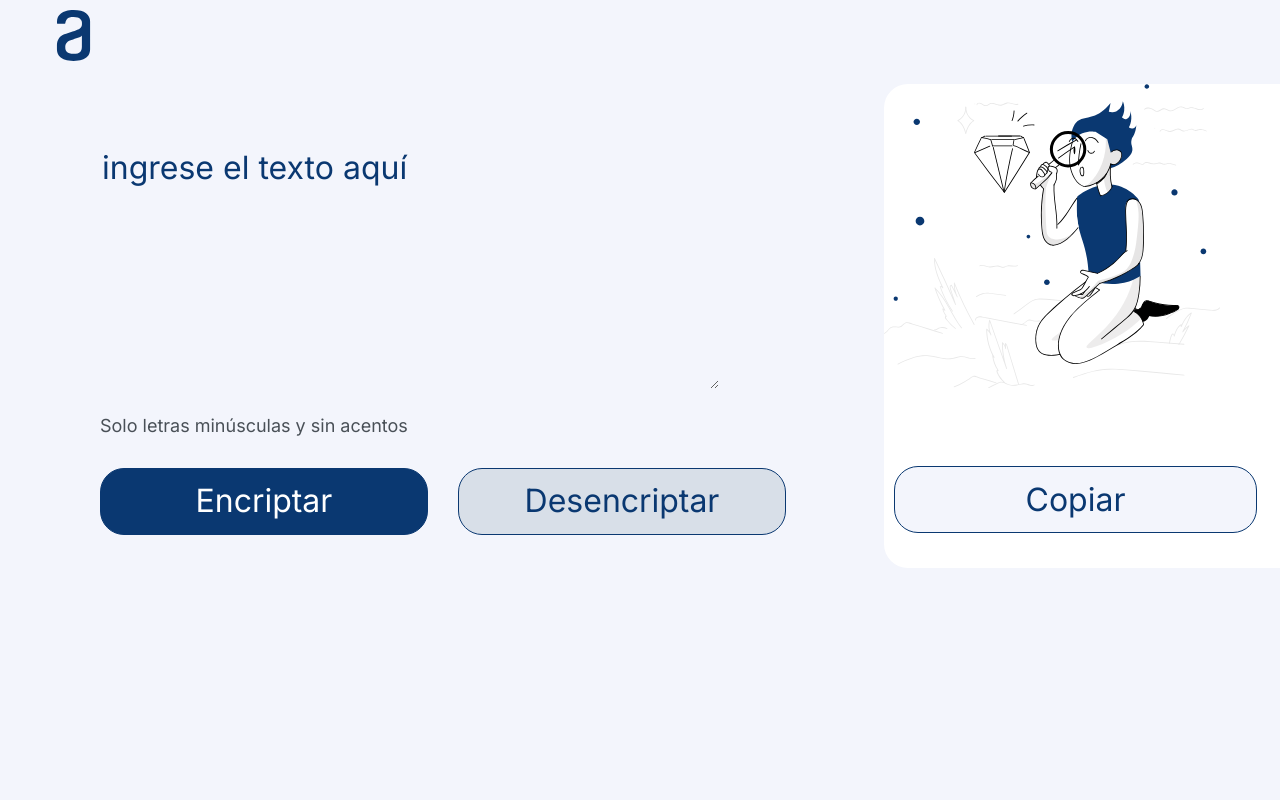
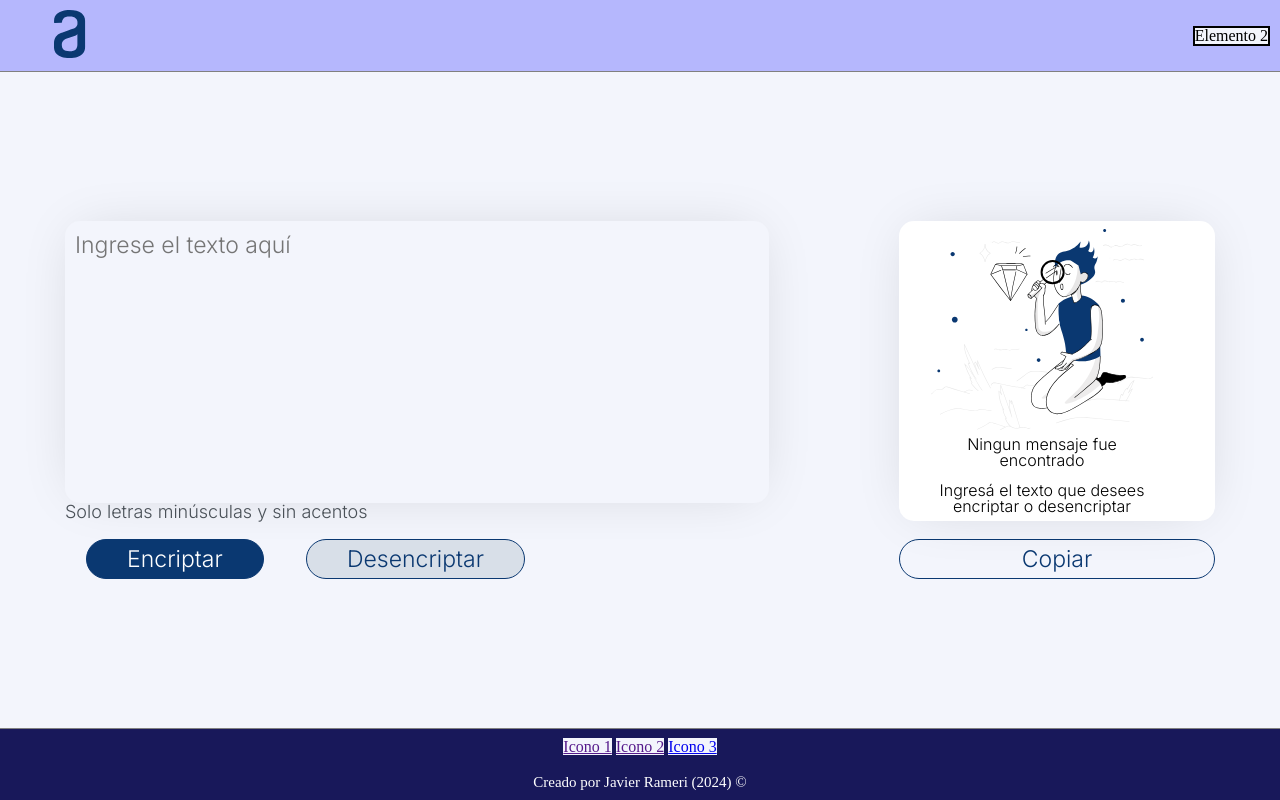
Before and after one commit to javote94/Proyecto_encriptador_ONE, a plain HTML site: page index.html in a window 1280 px wide. Drawn offline with Linux system fonts and the light colour scheme.

Commit message:
cambio de estilo

```diff
--- a/app.js
+++ b/app.js
@@ -1,17 +1,25 @@
-const textArea = document.querySelector(".text-area");
+const textArea = document.querySelector(".input-usuario");
 const btnEncriptar = document.querySelector(".btn-encriptar");
 const btnDesencriptar = document.querySelector(".btn-desencriptar");
-const mensaje = document.querySelector(".mensaje");
+const mensaje = document.querySelector(".output-usuario");
 const btnCopiar = document.querySelector(".btn-copiar");
+const contenedorMunieco = document.querySelector(".contenedor-muñeco");
 
 
 //!......................................MANEJADORES DE EVENTOS......................................
+textArea.addEventListener("input", function () {
+  if (textArea.value != "" || mensaje.value != "") {
+    contenedorMunieco.style.display = "none"; //la imagen del output desaparece cuando hay contenido escrito en el textarea
+  } else {
+    contenedorMunieco.style.display = "flex";
+  }
+});
+
 btnEncriptar.addEventListener("click", function () {
   if (textArea.value.trim().length > 0) {
     let textoEncriptado = encriptarTexto(textArea.value);  //encripta el texto del usuario
     mostrarMensaje(textoEncriptado);  //muestra el resultado
     textArea.value = "";  //vacía el textarea
-    mensaje.style.backgroundImage = "none";  //saca la imagen del lugar donde se muestra el resultado
 
   } else {
     alert("Por favor, ingresa el texto a encriptar");
--- a/index.html
+++ b/index.html
@@ -14,33 +14,51 @@
   </head>
 
   <body>
-
+    <!-- HEADER -->
     <header>
-      <img src="img/Logo.svg" alt="Logo de Alura" class=" logo">
+      <a class="logo" href="https://www.aluracursos.com/" target="_blank" rel="noopener noreferrer">
+        <img src="img/Logo.svg" alt="Logo de Alura">
+      </a>
+      <div>
+        Elemento 2
+      </div>
     </header>
 
+    <!-- MAIN -->
     <main>
 
-      <section>
-        <textarea class="text-area" cols="30" rows="10" placeholder="Ingrese el texto aquí"></textarea>
-        <div>
-          <h6 class="advertencia">Solo letras minúsculas y sin acentos</h6>
-        </div>
-        <div class="botones">
-          <button class="btn-encriptar">Encriptar</button>
-          <button class="btn-desencriptar">Desencriptar</button>
+      <section class="seccion-izquierda">
+        <textarea class="input-usuario" placeholder="Ingrese el texto aquí"></textarea>
+        <p class="mensaje-advertencia"><img src="" alt="">Solo letras minúsculas y sin acentos</p>
+        <div class="contenedor-botones">
+          <button class="btn-encriptar btn-efecto">Encriptar</button>
+          <button class="btn-desencriptar btn-efecto">Desencriptar</button>
         </div>
       </section>
 
-      <section>
-        <textarea class="mensaje" cols="20" rows="10"></textarea>
-        <div>
-          <button class="btn-copiar">Copiar</button>
+      <section class="seccion-derecha">
+        <div class="contenedor-muñeco">
+          <img src="img/Muñeco.svg" alt="">
+          <p>Ningun mensaje fue encontrado</p>
+          <p>Ingresá el texto que desees encriptar o desencriptar</p>
         </div>
+        <textarea class="output-usuario" cols="20" rows="10"></textarea>
+        <button class="btn-copiar btn-efecto">Copiar</button>
       </section>
 
     </main>
 
+    <!-- FOOTER -->
+    <footer>
+      <div class="contenedor-iconos">
+        <a href="" target="_blank" rel="noopener noreferrer">Icono 1</a>
+        <a href="" target="_blank" rel="noopener noreferrer">Icono 2</a>
+        <a href="mailto:javier@micorreo.com" target="_blank" rel="noopener noreferrer">Icono 3</a>
+      </div>
+      <div class="derechos-de-autor">Creado por Javier Rameri (2024) &#169;</div>
+    </footer>
+
+    <!--JavaScript-->
     <script src="app.js"></script>
   </body>
 
--- a/style.css
+++ b/style.css
@@ -1,57 +1,93 @@
+/******************************************** ESTILOS GENERALES ********************************************/
 * {
-  background: rgba(243, 245, 252, 1);
+  /*el ancho y la altura de los elementos incluirán el contenido, el padding y el borde, pero no el margen.*/
+  box-sizing: border-box;
+  background-color: rgba(243, 245, 252, 1);
+  /*Define la fuente de todos los textos*/
   font-family: 'Inter';
-  font-size: 32px;
-  font-weight: 400;
-  line-height: 150%;
+  font-size: 23px;
+  font-weight: 300;
+}
+
+body {
+  min-height: 100vh;
+  display: flex;
+  flex-direction: column;
+  justify-content: space-between;
+}
+
+
+/******************************************** HEADER ********************************************/
+header {
+  /*ocupe el 100% del ancho del viewport.*/
+  width: 100%;
+  padding: 10px;
+  background-color: rgba(0, 0, 255, 0.253);
+  border-bottom: 1px solid grey;
+  display: flex;
+  flex-direction: row;
+  justify-content: space-between;
+  align-items: center;
 }
 
 .logo {
-  padding-top: 10px;
-  margin-left: 10px;
-  width: 10%;
+  background-color: transparent;
 }
 
+.logo img {
+  background-color: transparent;
+}
+
+.logo img:hover {
+  transform: scale(1.1);
+  transition: 350ms ease;
+}
+
+header div {
+  border: 2px solid black;
+}
+
+
+/******************************************** MAIN ********************************************/
 main {
   display: flex;
-  margin-bottom: 10px;
-  margin-left: 100px;
+  flex-direction: row;
+  justify-content: space-around;
 }
 
-.text-area {
-  border: none;
-  color: #0a3871;
-  margin-top: 90px;
-  text-transform: lowercase;
-  line-height: 72%;
+.seccion-izquierda {
+  /*que ocupe el 50% del ancho del main (elemento que lo contiene)*/
+  width: 55%;
+  display: flex;
+  flex-direction: column;
 }
 
-::placeholder {
-  color: #0a3871;
+.seccion-derecha {
+  display: flex;
+  flex-direction: column;
+  position: relative;
 }
 
-.text-area:focus {
+textarea {
+  border-radius: 15px;
   outline: none;
+  border: none;
+  resize: none;
+  padding: 10px;
+  box-shadow: 0px 0px 56px -14px rgba(0, 0, 0, 0.15);
 }
 
-.mensaje {
-  background: white;
-  background-image: url("img/Muñeco.svg");
-  background-repeat: no-repeat;
-  border: none;
-  border-radius: 24px;
-  color: #0a3871;
-  margin-left: 98px;
-  margin-top: 20px;
-  padding-left: 20px;
-  position: fixed;
+.input-usuario {
+  height: 100%;
 }
 
-.mensaje:focus {
-  outline: none;
+.mensaje-advertencia {
+  color: #495057;
+  background-color: transparent;
+  font-size: 18px;
 }
 
-.botones {
+.contenedor-botones {
   display: flex;
   margin-top: 18px;
 }
@@ -62,8 +98,8 @@ main {
   border-radius: 24px;
   color: white;
   cursor: pointer;
-  height: 67px;
-  width: 328px;
+  padding: 5px 40px;
+  margin: 0 3%;
 }
 
 .btn-desencriptar {
@@ -72,9 +108,45 @@ main {
   border-radius: 24px;
   color: #0a3871;
   cursor: pointer;
-  height: 67px;
-  width: 328px;
-  margin-left: 30px;
+  padding: 5px 40px;
+  margin: 0 3%;
+}
+
+.contenedor-muñeco {
+  position: absolute;
+  /*position: absolute, para que el elemento se posicione por fuera del flujo normal de la página y
+  en relación al elemento contenedor section*/
+  top: 99px;
+  left: 32px;
+  height: 109px;
+  width: 222px;
+  display: flex;
+  flex-direction: column;
+  justify-content: center;
+  align-items: center;
+  z-index: 1;
+  /*z-index: 1, significa que el elemento se superpone*/
+  background-color: transparent;
+}
+
+.contenedor-muñeco img {
+  width: 100%;
+  background-color: transparent;
+}
+
+
+.contenedor-muñeco p {
+  font-size: 16px;
+  text-align: center;
+  padding: 3%;
+  background-color: white;
+}
+
+.output-usuario {
+  position: relative;
+  height: 100%;
+  width: 100%;
+  background-color: white;
 }
 
 .btn-copiar {
@@ -82,21 +154,35 @@ main {
   border-radius: 24px;
   color: #0a3871;
   cursor: pointer;
-  height: 67px;
-  width: 363px;
-  margin-left: 108px;
-  margin-top: 402px;
-  position: fixed;
+  padding: 5px 40px;
+  margin-top: 18px;
 }
 
-.advertencia {
-  color: #495057;
-  font-size: 18px;
+.btn-efecto:hover {
+  transform: scale(1.05);
+  transition: 250ms ease;
 }
 
+/******************************************** FOOTER ********************************************/
 
-@media (max-width: 768px) {
-  main {
-    flex-direction: column;
-  }
+footer {
+  width: 100%;
+  background-color: #18185a;
+  border-top: 1px solid grey;
+  display: flex;
+  align-items: center;
+  justify-content: center;
+  flex-direction: column;
 }
+
+.contenedor-iconos {
+  padding: 10px;
+  background-color: transparent;
+}
+
+.derechos-de-autor {
+  background-color: transparent;
+  font-size: 15px;
+  color: white;
+  padding: 10px;
+}
```
